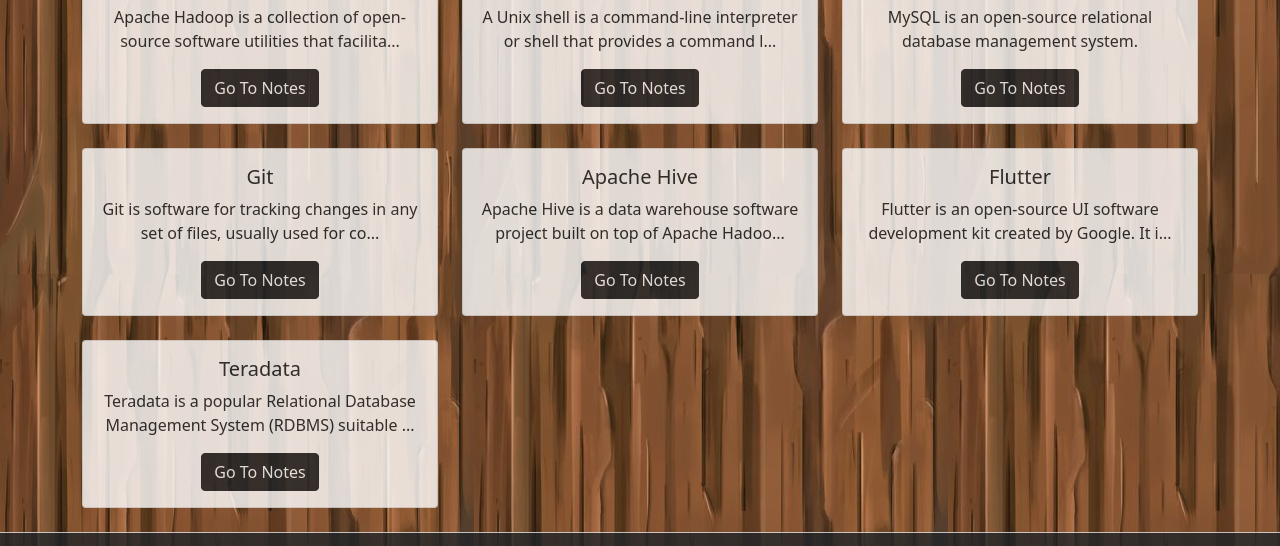
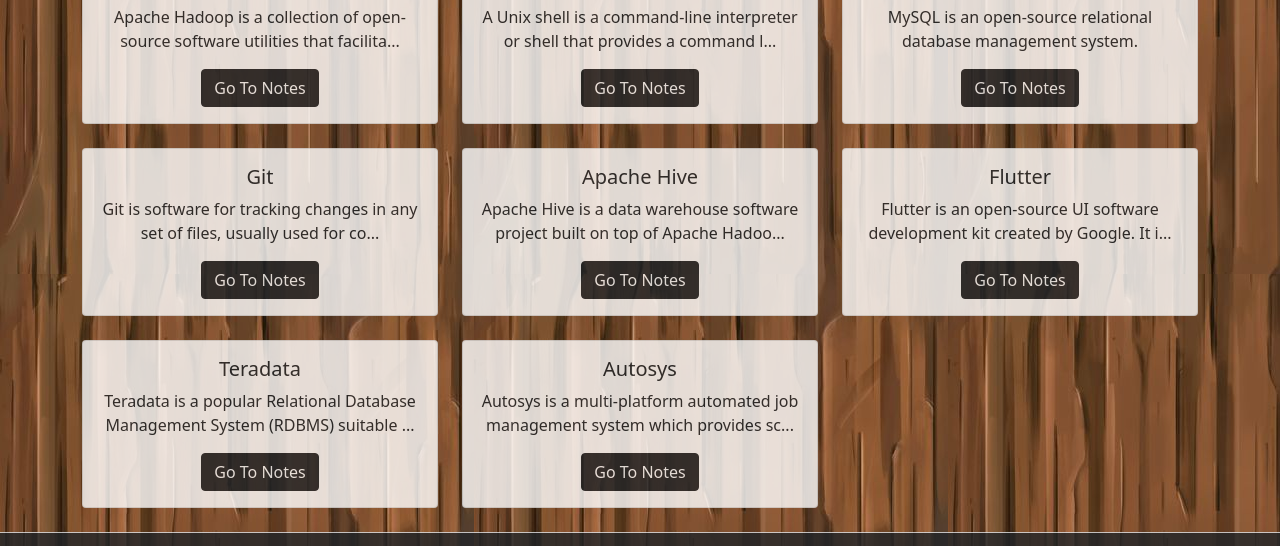
Before and after one commit to brax-gunn/dhanesha-notes, a plain HTML site: page index.html in a window 1280 px wide. Shown: the part 200-746 px from the top of the page. Drawn offline with nearby package versions, Linux system fonts and the light colour scheme.

Commit message:
Connected Autosys notes

```diff
--- a/index.html
+++ b/index.html
@@ -118,6 +118,16 @@
       </div>
     </div>
   </div>
+  <div class="col">
+    <div class="card">
+
+      <div class="card-body">
+        <h5 class="card-title">Autosys</h5>
+        <p class="card-text">Autosys is a multi-platform automated job management system which provides sc...</p>
+        <a href="Autosys.html" type="button" class="btn btn-dark">Go To Notes</a>
+      </div>
+    </div>
+  </div>
 
 
 </div>
```
